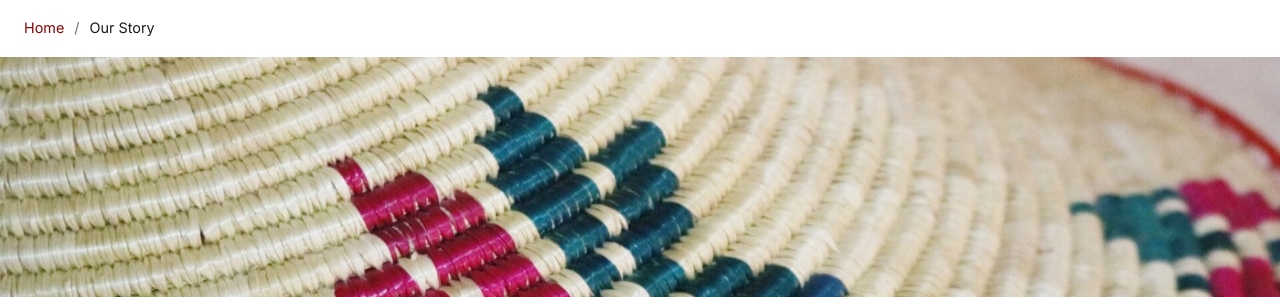
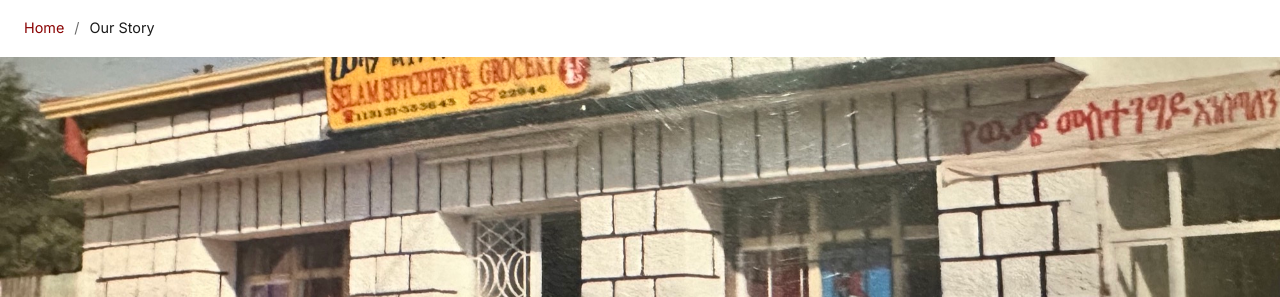
Before and after one commit to solomonhailedereje/selam-village, a plain HTML site: page story.html in a window 1280 px wide. Shown: the part 82-379 px from the top of the page. Drawn offline with Linux system fonts and the light colour scheme.

Commit message:
Our Story: original Selam Butchery shop photo as the page banner

```diff
--- a/story.html
+++ b/story.html
@@ -64,7 +64,7 @@
 <main id="top">
 
 <nav class="crumbs container" aria-label="Breadcrumb"><a href="index.html" data-i18n="nav.home">Home</a><span aria-hidden="true">/</span><span data-i18n="nav.story">Our Story</span></nav>
-<section class="page-hero" style="--img:url('images/photos/mesob.jpg')">
+<section class="page-hero" style="--img:url('images/story.jpg'); background-position: center 25%">
   <div class="container page-hero-inner">
     <div class="page-hero-box">
       <h1 data-i18n="nav.story">Our Story</h1>
```
Also changed, not shown: images/story.jpg (added), 1 other file.
